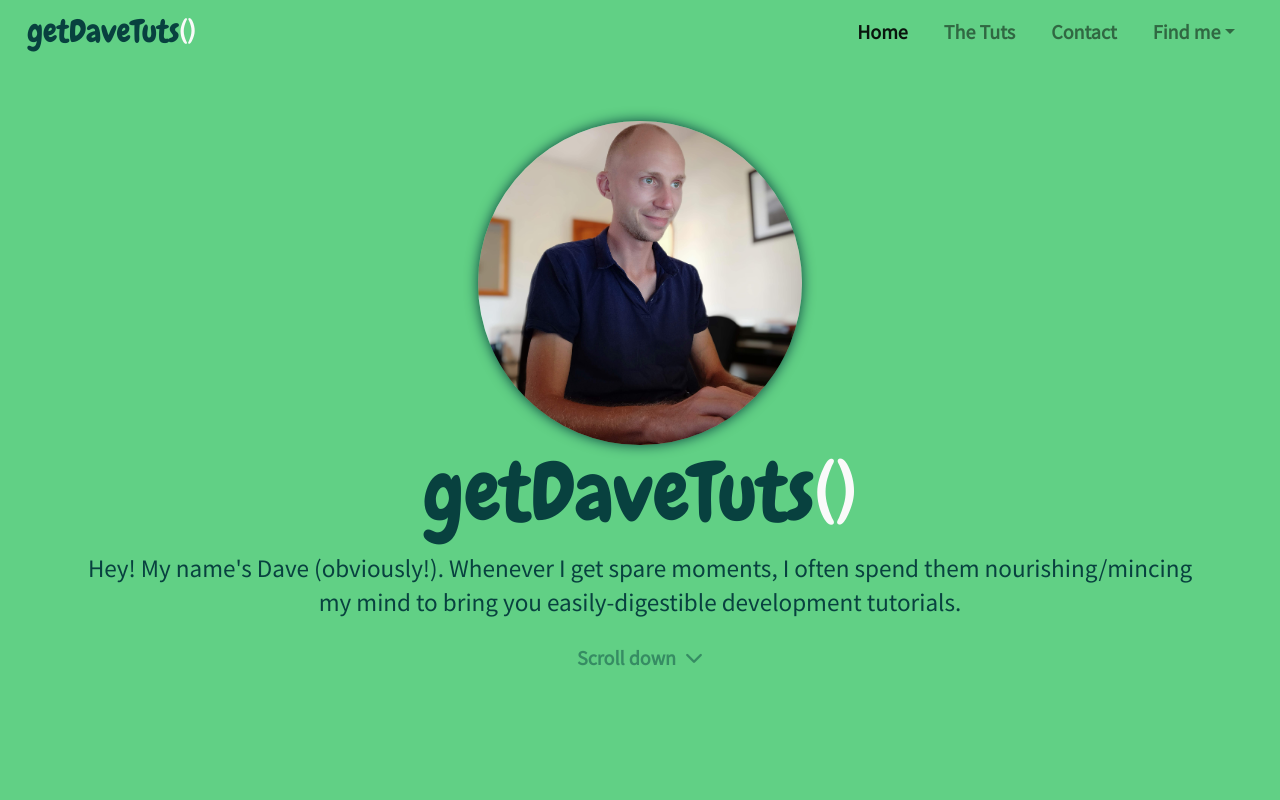
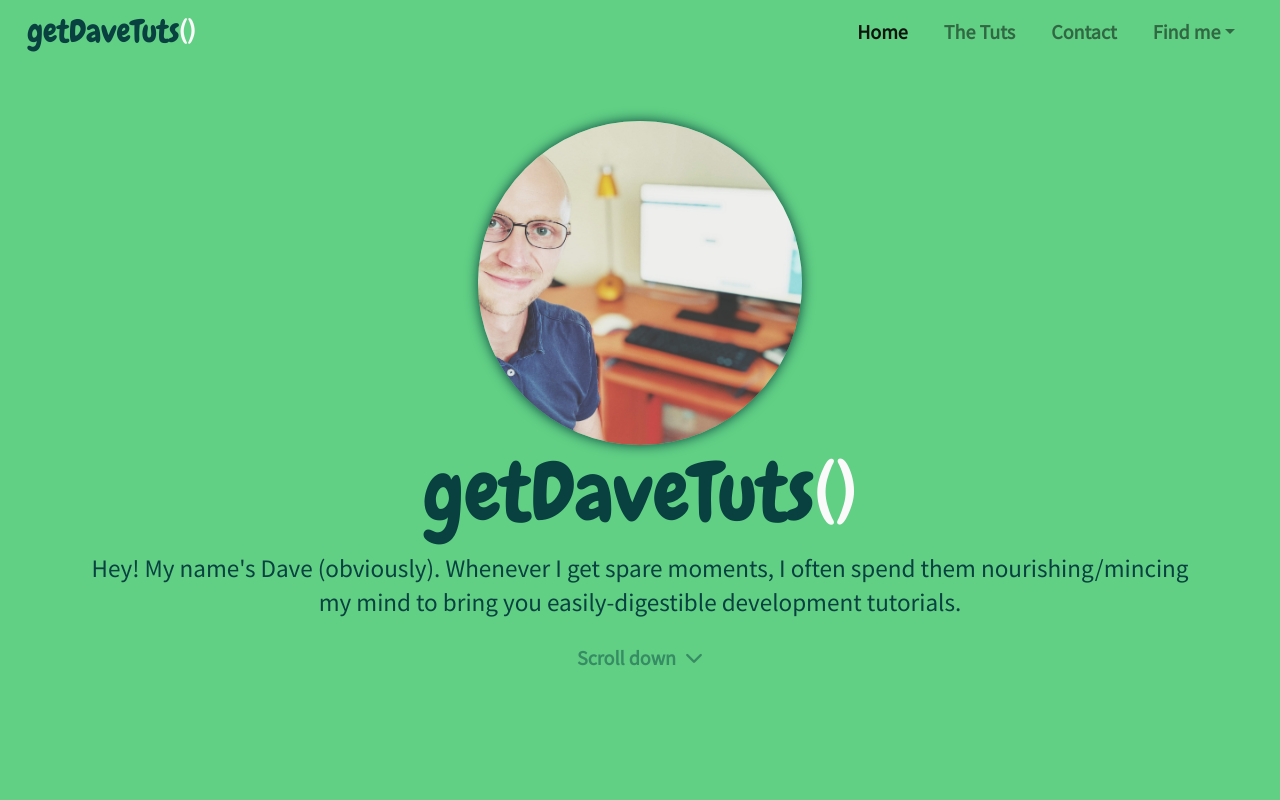
Before and after one commit to fuerte-nerd/getDaveTuts, a Gatsby site: page / in a window 1280 px wide. Shown: the top 800 px of the page. Built offline with nearby package versions, Linux system fonts and the light colour scheme; Gatsby itself is replaced by a stand-in of ours.

Commit message:
Update Pages “hero”

```diff
--- a/content/hero.md
+++ b/content/hero.md
@@ -1,7 +1,7 @@
 ---
-hero_image: assets/IMG_20190707_174920.jpg
+hero_image: assets/IMG_20190709_102502-01-01.jpeg
 lead: >-
-  Hey! My name's Dave (obviously!). Whenever I get spare moments, I often spend
+  Hey! My name's Dave (obviously). Whenever I get spare moments, I often spend
   them nourishing/mincing my mind to bring you easily-digestible development
   tutorials.
 button_text: Scroll down
```
